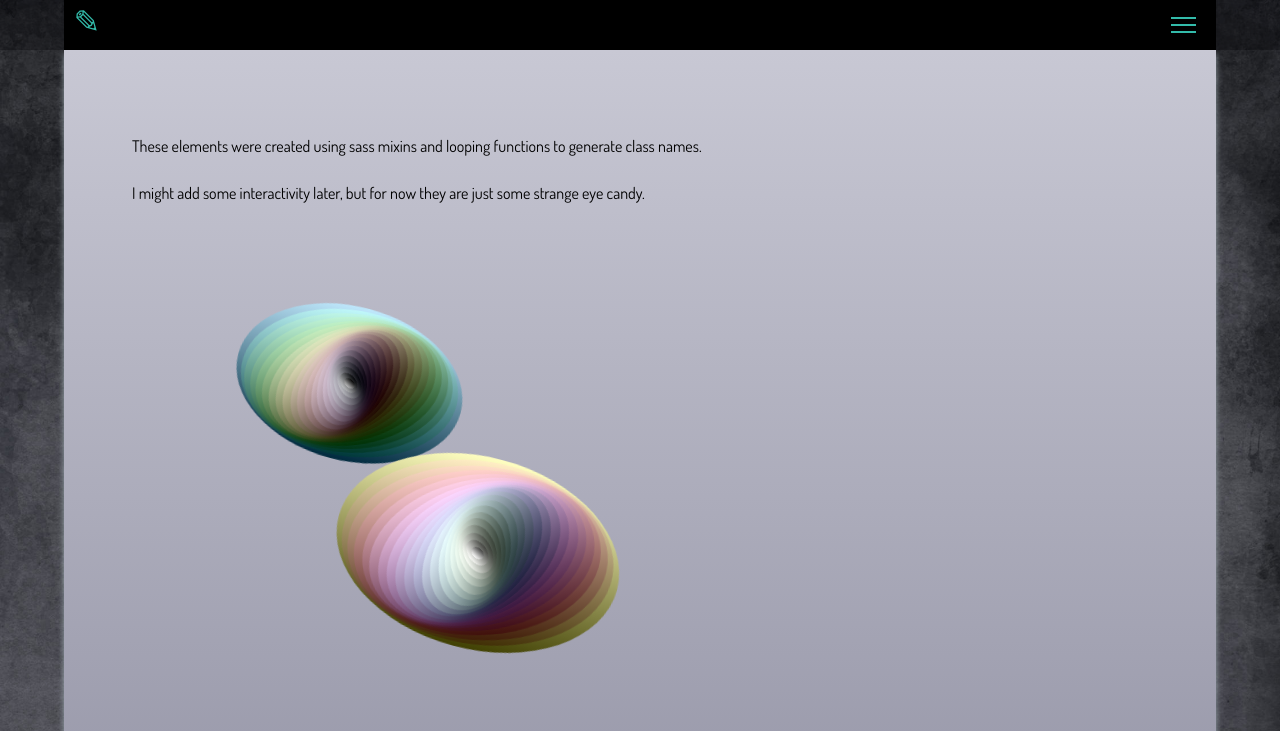
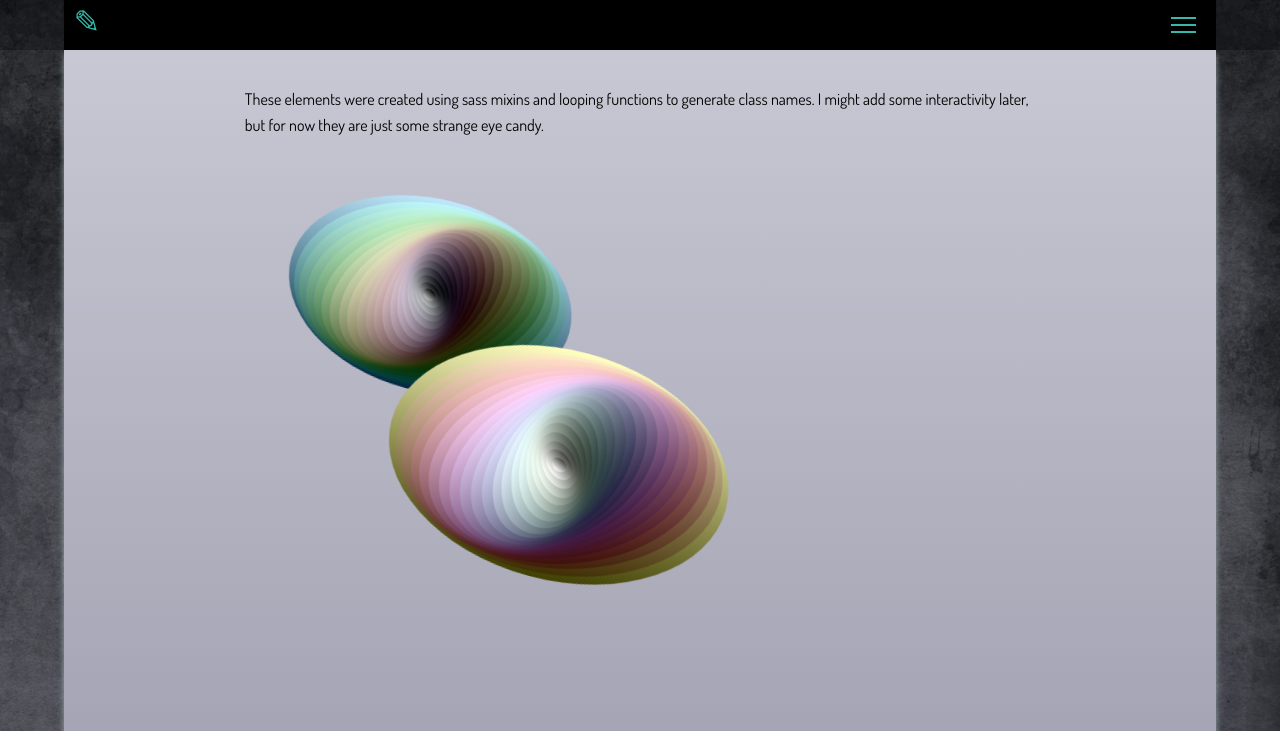
Before and after one commit to EshwarAnad/darklight, a plain HTML site: page index.html in a window 1280 px wide. Shown: the top 731 px of the page. Drawn offline with Linux system fonts and the light colour scheme.

Commit message:
style fixes

```diff
--- a/darklight.css
+++ b/darklight.css
@@ -1,8 +1,11 @@
 #darklight {
     position: relative;
-
     height: 30vw;
+    min-height: calc(0.3*600px);
+    max-height: calc(0.3*1400px);
     width: 45vw;
+    min-width: calc(0.45*600px);
+    max-width: calc(0.45*1400px);
     border-radius: 50%;
     animation: rotation 8s linear infinite;
 }
@@ -14,8 +17,8 @@
 
 #light, #dark {
   position: absolute;
-  height: 50%;
-  width: 50%;
+  height: 60%;
+  width: 60%;
   border-radius: 50%;
   display: flex;
   justify-content: center;
@@ -24,8 +27,8 @@
   left: 25%;
 }
 #dark {
-  height: 40%;
-  width: 40%;
+  height: 50%;
+  width: 50%;
   top: 60%;
 }
 
--- a/index.css
+++ b/index.css
@@ -15,7 +15,7 @@ a {
 body {
   background-color: #505058;
   font-family: 'dosis', sans-serif;
-  background-image: url("/images/pexels-photo-235985pixabay.jpeg");
+  background-image: url("pexels-photo-235985pixabay.jpeg");
   background-attachment: fixed;
   background-size: cover;
 }
@@ -24,13 +24,11 @@ p {
   padding: 1%;
 }
 
-div.center {
+div.container {
   margin: 1.5em auto;
-  width: 90%;
+  width: 70%;
+  min-height: 100vh;
   line-height: 1.6;
-  display: flex;
-  flex-direction: column;
-  justify-content: center;
 }
 
 
@@ -44,7 +42,7 @@ div.center {
   background-image: linear-gradient(180deg, #c8c8d4, #99a);
   margin: 0 auto;
   padding-bottom: 50px;
-  padding-top: 50px;
+  padding-top: 5px;
   -webkit-box-shadow: 0 4px 6px rgba(175,190,200,0.8);
   box-shadow: 0 4px 6px rgba(175,190,200,0.8);
 }
--- a/index.html
+++ b/index.html
@@ -50,10 +50,9 @@
 
 	<div id="pageContent">
 
-		<div class="center">
-			<p>These elements were created using sass mixins and looping functions to generate class names.</p>
-			<p>I might add some interactivity later, but for now they are just some strange eye candy.</p>
-			<br />
+		<div class="container">
+			<p>These elements were created using sass mixins and looping functions to generate class names. I might add some interactivity later, but for now they are just some strange eye candy.</p>
+
 			<br />
 			<br />
 			<div id="darklight">
@@ -108,8 +107,8 @@
 			</div>
 
 		</div>
+	</div>
 
-	</div>
 
 	<footer>
 
```
Also changed, not shown: pexels-photo-235985pixabay.jpeg (renamed from images/pexels-photo-235985pixabay.jpeg).
